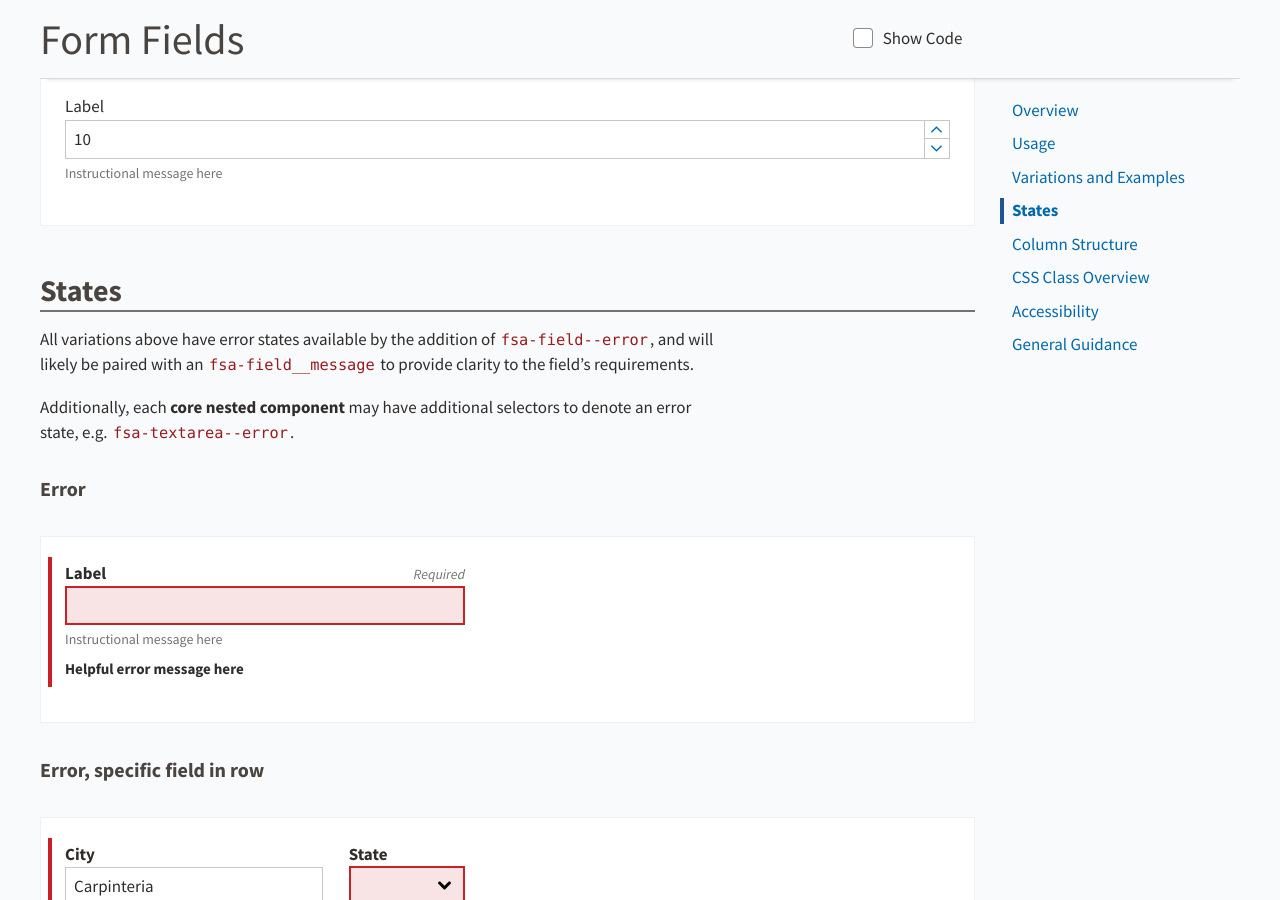
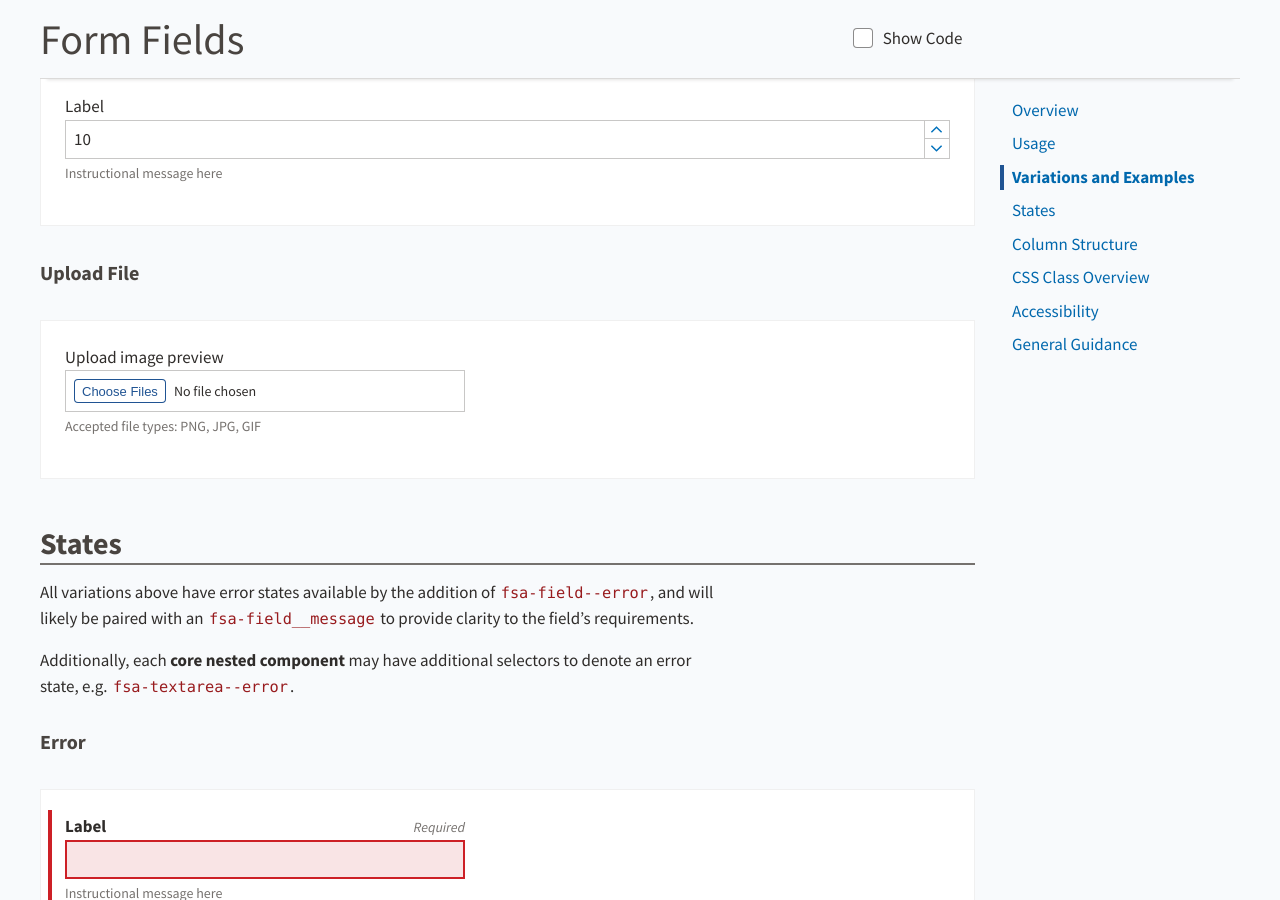
Before and after one commit to USDA-FSA/fsa-design-system, a Jekyll site: the page built from components/form-fields/index.md, in a window 1280 px wide and 900 px high, scrolled down 5516 px. Built offline with Jekyll 4.4.1, drawn with Linux system fonts in a browser that asks for light colours.

Commit message:
Scrubbed through all SCSS linting [amends #236]

````diff
--- a/_sass/components/_ds.clipboard.scss
+++ b/_sass/components/_ds.clipboard.scss
@@ -1,3 +1,4 @@
+// scss-lint:disable QualifyingElement
 pre.highlight {
   position: relative;
 }
@@ -10,6 +11,7 @@
     top: $size-small;
   }
 
+  // scss-lint:disable EmptyRule
   &__btn {}
 
   &__success {
--- a/_sass/components/_ds.preview.scss
+++ b/_sass/components/_ds.preview.scss
@@ -49,10 +49,12 @@
 
 }
 
+// scss-lint:disable QualifyingElement
 .ds-show-da-code div.highlighter-rouge {
   display: block;
 }
 
+// scss-lint:disable SelectorFormat
 .highlighter-rouge + .docs__utilities__demo {
   @include breakpoint(S) {
     margin-top: -34px; // yeah, magic number, wheee!
--- a/_sass/core/_ds.layout.scss
+++ b/_sass/core/_ds.layout.scss
@@ -9,6 +9,7 @@
   }
 }
 
+// scss-lint:disable EmptyRule
 .ds-home {}
 
 .ds-body {
--- a/_sass/other/_ds.shame.scss
+++ b/_sass/other/_ds.shame.scss
@@ -101,6 +101,7 @@
 }
 
 // This isn't broken in fsa-style, but for is with Ruby-based SASS
+// scss-lint:disable QualifyingElement
 span.fsa-stepped-tabs__label,
 div.fsa-stepped-tabs__label {
   cursor: initial;
@@ -109,7 +110,7 @@
 // TODO move to fsa-style
 .fsa-grid__demo {
   padding: 0;
-  background-color: rgba(0,0,0,.05);
+  background-color: rgba(0, 0, 0, .05);
 }
 
 // TODO move to fsa-style
--- a/components/form-fields/index.md
+++ b/components/form-fields/index.md
@@ -625,6 +625,23 @@
 </div>
 ```
 
+### Upload File
+
+<div class="ds-preview">
+  <div class="fsa-field">
+    <label class="fsa-field__label" for="uploadexample02020">Upload image preview</label>
+    <input placeholder="Choosie choose choose something" accept="image/png, image/jpeg, image/gif" multiple class="fsa-input fsa-field__item" id="uploadexample02020" aria-describedby="lorem-1234-02020" aria-required="true" name="uploadexample02020" type="file" value="">
+    <span class="fsa-field__help" id="lorem-1234-02020">Accepted file types: PNG, JPG, GIF</span>
+  </div>
+</div>
+```html
+<div class="fsa-field">
+  <label class="fsa-field__label" for="uploadexample02020">Upload image preview</label>
+  <input placeholder="Choosie choose choose something" accept="image/png, image/jpeg, image/gif" multiple class="fsa-input fsa-field__item" id="uploadexample02020" aria-describedby="lorem-1234-02020" aria-required="true" name="uploadexample02020" type="file" value="">
+  <span class="fsa-field__help" id="lorem-1234-02020">Accepted file types: PNG, JPG, GIF</span>
+</div>
+```
+
 ## States
 
 All variations above have error states available by the addition of `fsa-field--error`, and will likely be paired with an `fsa-field__message` to provide clarity to the field's requirements.
````
Also changed, not shown: 2 other files.
